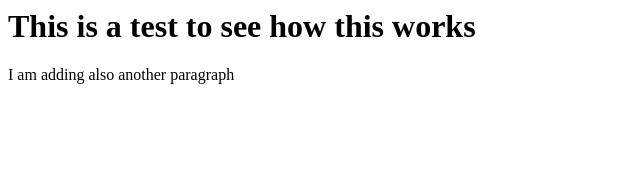
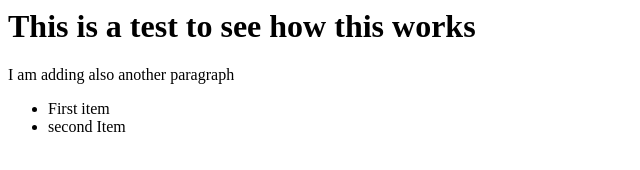
Before and after one commit to shawaldman/test, a plain HTML site: page index.html in a window 1280 px wide. Shown: the whole page, without its empty margins (0-640 px from the left). Drawn offline with Linux system fonts and the light colour scheme.

Commit message:
added unordered list

```diff
--- a/index.html
+++ b/index.html
@@ -1,2 +1,6 @@
 <h1>This is a test to see how this works</h1>
 <p>I am adding also another paragraph</p>
+<ul>
+  <li>First item</li>
+  <li>second Item</li>
+</ul>
```
